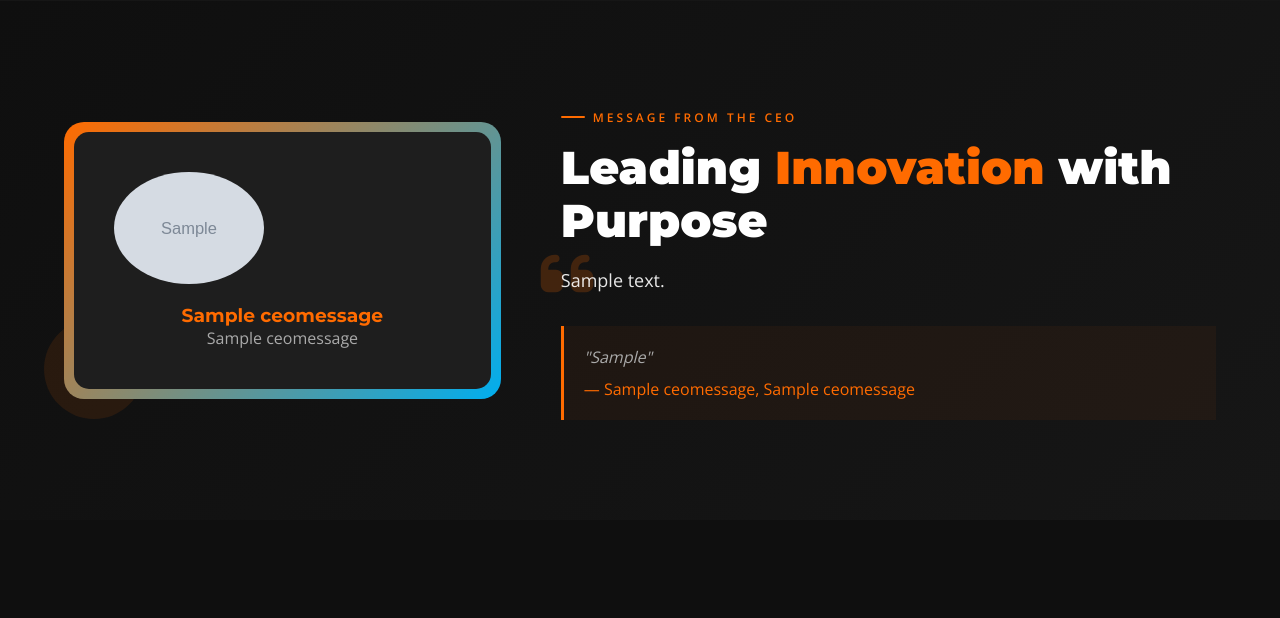
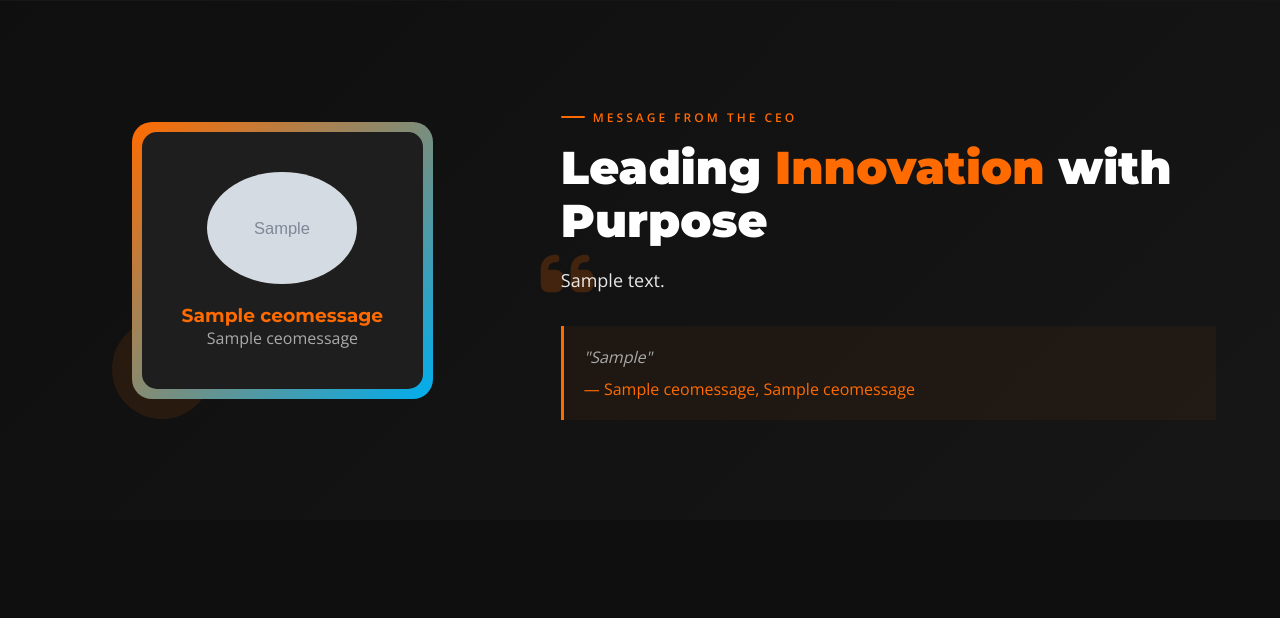
Before and after one commit to Fred-tech100/elgonnova_technologies_website, a Django app: page / in a window 1280 px wide. Shown: the part 1771-2389 px from the top of the page. Run offline with Django 5.2, Linux system fonts and the light colour scheme; tables that the repository leaves empty hold one stand-in row (values such as "Sample post"); grey boxes marked "Sample" are stand-in pictures; some libraries are stand-ins or nearby versions.

Commit message:
fix: center CEO image on all screen sizes

```diff
--- a/static/css/styles.css
+++ b/static/css/styles.css
@@ -1573,3 +1573,17 @@ img {
     justify-content: center !important;
     align-items: center !important;
 }
+
+/* CEO image centering fix for all screen sizes */
+@media (min-width: 769px) {
+  #ceo-message .ceo-image {
+    justify-self: center !important;
+    align-self: center !important;
+  }
+}
+
+#ceo-message .ceo-image img {
+  display: block !important;
+  margin-left: auto !important;
+  margin-right: auto !important;
+}
--- a/templates/index.html
+++ b/templates/index.html
@@ -240,11 +240,12 @@
 <section id="ceo-message" style="background: linear-gradient(135deg, var(--dark) 0%, var(--dark2) 100%);">
   <div class="container">
     <div class="ceo-grid" style="display: grid; grid-template-columns: 1fr 1.5fr; gap: 60px; align-items: center;">
-      <div class="ceo-image fade-up" style="position: relative;">
-        <div style="background: linear-gradient(135deg, var(--orange), var(--blue)); border-radius: 20px; padding: 10px;">
+      <div class="ceo-image fade-up" style="position: relative; text-align: center; display: flex; justify-content: center;">
+        <div style="display: inline-block; margin: 0 auto;">
+          <div style="background: linear-gradient(135deg, var(--orange), var(--blue)); border-radius: 20px; padding: 10px; display: inline-block;">
             <div style="background: var(--dark3); border-radius: 15px; padding: 40px; text-align: center;">
               {% if ceo_message.image %}
-            <img src="{{ ceo_message.image.url }}" alt="{{ ceo_message.name }}" style="width: 200px; height: 200px; border-radius: 50%; object-fit: cover; margin-bottom: 20px;">
+              <img src="{{ ceo_message.image.url }}" alt="{{ ceo_message.name }}" style="width: 200px; height: 200px; border-radius: 50%; object-fit: cover; margin-bottom: 20px; display: block; margin-left: auto; margin-right: auto;">
               {% else %}
               <div style="width: 200px; height: 200px; border-radius: 50%; background: linear-gradient(135deg, var(--orange), var(--blue)); margin: 0 auto 20px; display: flex; align-items: center; justify-content: center; font-size: 72px; font-weight: 900;">
                 {{ ceo_message.avatar_initial }}
@@ -252,6 +253,7 @@
               {% endif %}
               <h3 style="color: var(--orange);">{{ ceo_message.name }}</h3>
               <p style="color: var(--gray);">{{ ceo_message.title }}</p>
+            </div>
           </div>
         </div>
         <div style="position: absolute; bottom: -20px; left: -20px; width: 100px; height: 100px; background: rgba(255,107,0,0.1); border-radius: 50%; z-index: -1;"></div>
```
Lines whose indentation alone changed are shown as unchanged.
